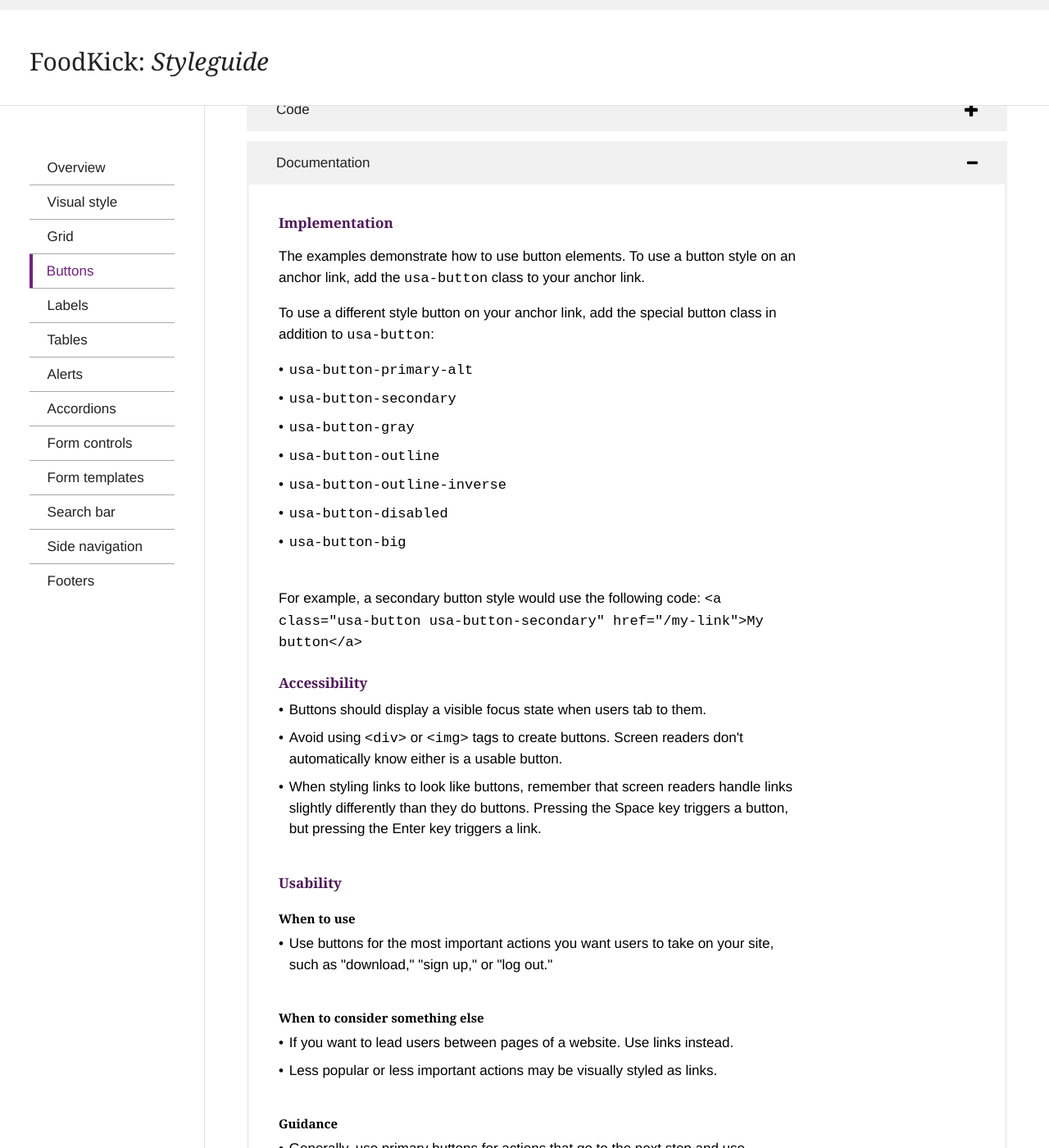
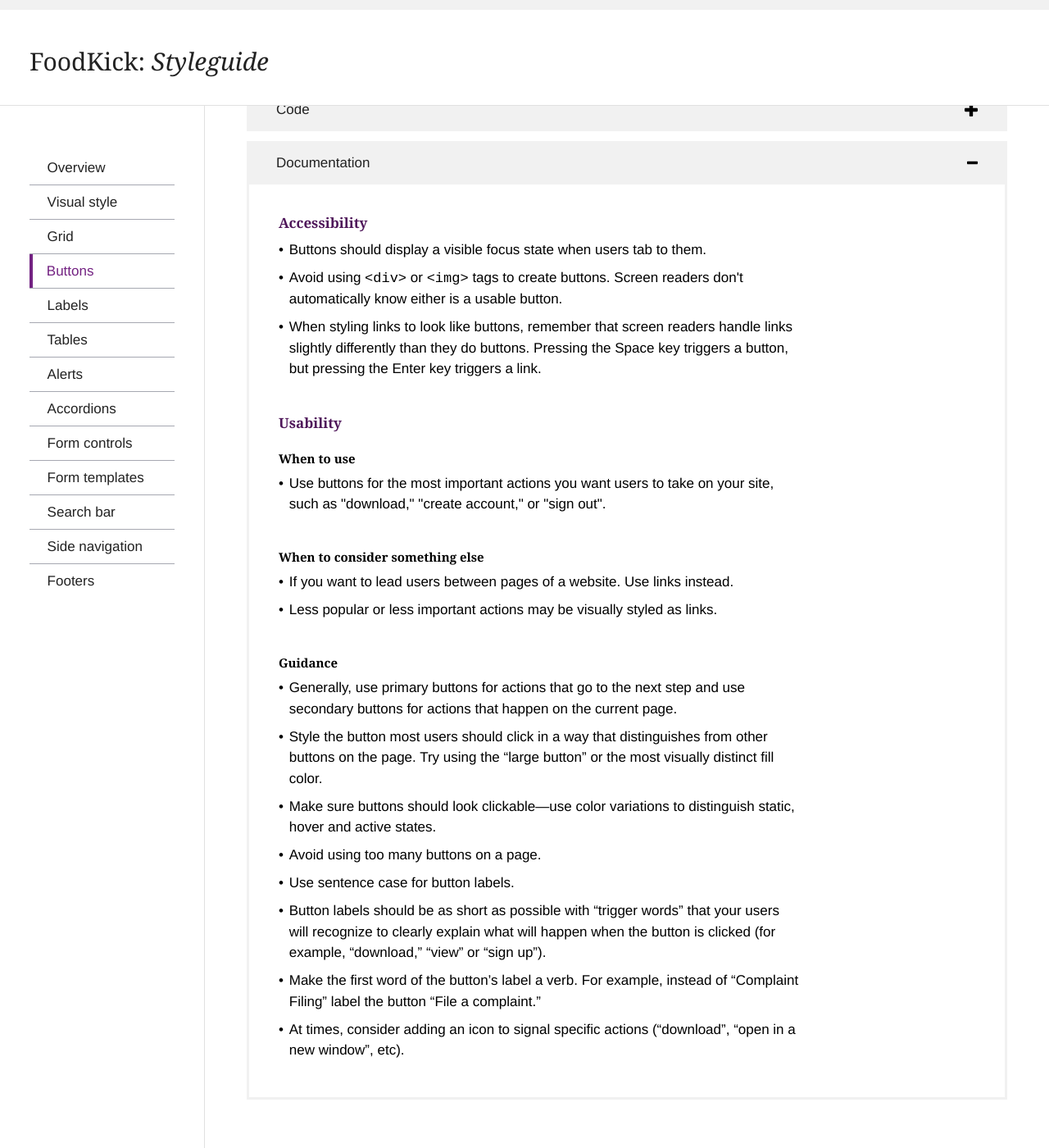
Before and after one commit to foodkick/foodkick.github.io, a Jekyll site: the page built from _elements/buttons.md, in a window 1280 px wide and 1400 px high, scrolled down 1041 px. Shown: the whole window at 82% size. Built offline with Jekyll 4.4.1, drawn with Linux system fonts in a browser that asks for light colours; Markdown is read by kramdown in place of the engine named in the settings.

Commit message:
Edited Button section documentation

```diff
--- a/_elements/buttons.md
+++ b/_elements/buttons.md
@@ -53,7 +53,7 @@ lead: Use buttons to signal actions.
     Documentation
   </button>
   <div id="collapsible-0" aria-hidden="false" class="usa-accordion-content">
-    <h4 class="usa-heading">Implementation</h4>
+    <!-- <h4 class="usa-heading">Implementation</h4>
     <p>The examples demonstrate how to use button elements. To use a button style on an anchor link, add the <code>usa-button</code> class to your anchor link.
     <p>To use a different style button on your anchor link, add the special button class in addition to <code>usa-button</code>:</p>
     <ul>
@@ -66,7 +66,7 @@ lead: Use buttons to signal actions.
       <li><code>usa-button-big</code></li>
     </ul>
     <p>For example, a secondary button style would use the following code:
-    <code>&lt;a class="usa-button usa-button-secondary" href="/my-link"&gt;My button&lt;/a&gt;</code></p>
+    <code>&lt;a class="usa-button usa-button-secondary" href="/my-link"&gt;My button&lt;/a&gt;</code></p> -->
     <h4 class="usa-heading">Accessibility</h4>
     <ul class="usa-content-list">
       <li>Buttons should display a visible focus state when users tab to them.</li>
@@ -76,7 +76,7 @@ lead: Use buttons to signal actions.
     <h4 class="usa-heading">Usability</h4>
     <h5>When to use</h5>
     <ul class="usa-content-list">
-      <li>Use buttons for the most important actions you want users to take on your site, such as "download," "sign up," or "log out."</li>
+      <li>Use buttons for the most important actions you want users to take on your site, such as "download," "create account," or "sign out".</li>
     </ul>
     <h5>When to consider something else</h5>
     <ul class="usa-content-list">
```
